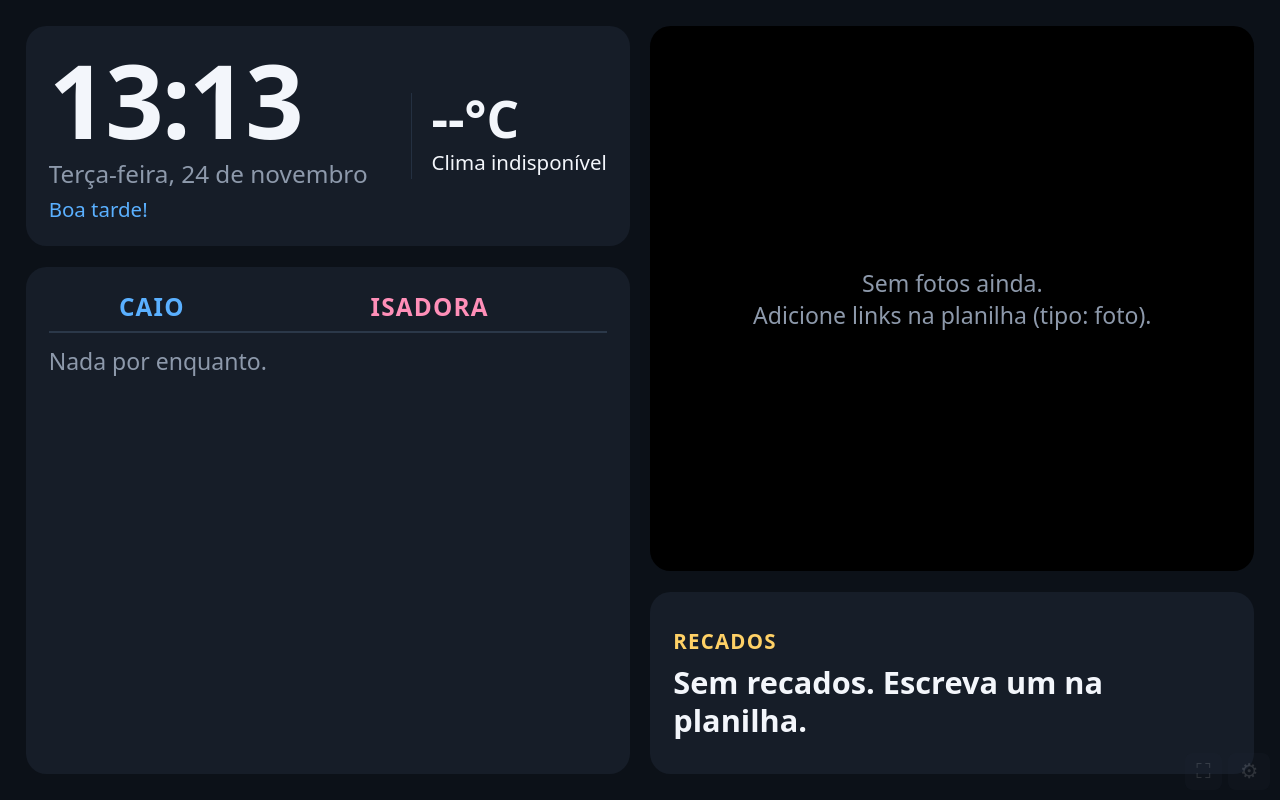
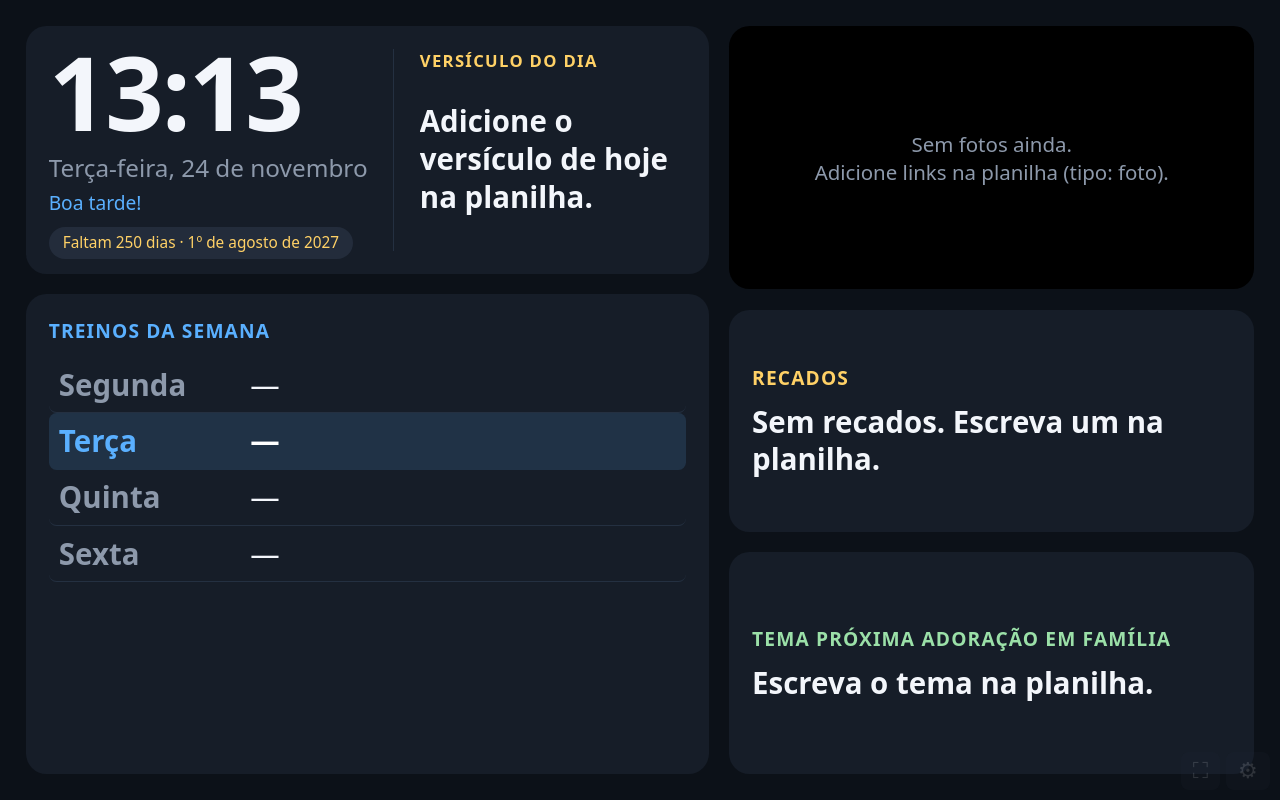
Before and after one commit to caiovitmachado-bot/painel, a plain HTML site: page index.html in a window 1280 px wide. Drawn offline with Linux system fonts and the light colour scheme; no server answers.

Commit message:
Add files via upload

```diff
--- a/index.html
+++ b/index.html
@@ -5,69 +5,69 @@
 <meta name="viewport" content="width=device-width, initial-scale=1">
 <title>Painel da TV</title>
 <style>
-:root{color-scheme:dark;--bg:#0c1118;--card:#161d28;--tx:#f3f6fb;--mu:#8d99ab;--c1:#5ab0ff;--c2:#ff8fb8}
+:root{color-scheme:dark;--bg:#0c1118;--card:#161d28;--tx:#f3f6fb;--mu:#8d99ab;--ac:#5ab0ff;--gd:#ffd166}
 *,*::before,*::after{box-sizing:border-box}
 html,body{height:100%;margin:0}
 body{background:var(--bg);color:var(--tx);font-family:system-ui,-apple-system,"Segoe UI",Roboto,Arial,sans-serif;overflow:hidden}
-.grid{height:100%;display:grid;grid-template-columns:1fr 1fr;grid-template-rows:auto 1fr;gap:1.6vw;padding:2vw}
+.grid{height:100%;display:grid;grid-template-columns:1.3fr 1fr;grid-template-rows:31vh 1fr;grid-gap:1.6vw;gap:1.6vw;padding:2vw}
 .card{background:var(--card);border-radius:1.6vw;padding:1.8vw;min-height:0;overflow:hidden}
-.top{display:flex;align-items:center;justify-content:space-between;gap:1.5vw}
-#time{font-size:min(8vw,17vh);font-weight:700;line-height:1;letter-spacing:-.02em;font-variant-numeric:tabular-nums}
-#date{font-size:min(1.9vw,3.6vh);color:var(--mu);margin-top:.8vh}
-#greet{font-size:min(1.6vw,3vh);color:var(--c1);margin-top:.6vh}
-.weather{display:flex;align-items:center;gap:1.2vw;padding-left:1.5vw;border-left:1px solid #243041}
-#wt{font-size:min(4vw,8vh);font-weight:700;line-height:1}
-#wc{font-size:min(1.6vw,3vh);margin-top:.4vh}
-#wm{font-size:min(1.3vw,2.5vh);color:var(--mu);margin-top:.4vh}
-.ahead,.r{display:grid;grid-template-columns:6ch 1fr 1fr;gap:1.2vw}
-.ahead{padding-bottom:1vh;border-bottom:2px solid #2b3849}
-.ahead h2{margin:0;font-size:min(1.9vw,3.6vh);letter-spacing:.05em}
-.ahead .c{color:var(--c1)}.ahead .i{color:var(--c2)}
-.r{padding:.9vh 0;border-bottom:1px solid #243041;font-size:calc(min(1.9vw,3.7vh)*var(--k,1));align-items:start}
-.agenda{display:flex;flex-direction:column}
-#agb{flex:1;min-height:0;overflow:hidden}
-.hidepast .r.past{display:none}
-.r b{color:var(--mu);font-variant-numeric:tabular-nums}
-.r.past{opacity:.28}
-.cell div{padding:.1vh 0}
-.cell.nc.next{color:var(--c1);font-weight:700}
-.cell.ni.next{color:var(--c2);font-weight:700}
-.empty{color:var(--mu);font-size:min(1.8vw,3.4vh);padding-top:1.5vh}
-.side{grid-column:2;grid-row:1/3;display:flex;flex-direction:column;gap:1.6vw;min-height:0}
-.photo{flex:4;position:relative;padding:0;background:#000}
+h2{margin:0 0 1vw;font-size:1.5vw;letter-spacing:.06em;font-weight:700}
+.top{display:flex;align-items:stretch}
+.tl{flex:none;display:flex;flex-direction:column;justify-content:center;margin-right:2vw}
+#time{font-size:8vw;font-weight:700;line-height:1;letter-spacing:-.02em;font-variant-numeric:tabular-nums}
+#date{font-size:1.9vw;color:var(--mu);margin-top:.6vw}
+#greet{font-size:1.5vw;color:var(--ac);margin-top:.4vw}
+#cd{display:inline-block;align-self:flex-start;margin-top:.9vw;font-size:1.2vw;color:var(--gd);background:#232c3b;border-radius:2vw;padding:.4vw 1.1vw}
+.verse{flex:1;min-width:0;display:flex;flex-direction:column;border-left:1px solid #243041;padding-left:2vw}
+.vh{font-size:1.3vw;letter-spacing:.08em;color:var(--gd);font-weight:700;margin-bottom:.6vw}
+.vbox{flex:1;min-height:0;overflow:hidden;display:flex;align-items:center}
+#vin{width:100%}
+#vtx{line-height:1.3;font-weight:600}
+#vrf{color:var(--mu);margin-top:.5em;font-size:.8em}
+.trn{display:flex;flex-direction:column}
+.trn h2{color:var(--ac)}
+#trb{flex:1;min-height:0;overflow:hidden}
+.tr{display:flex;padding:.6vw .8vw;border-bottom:1px solid #243041;border-radius:.6vw}
+.tr b{flex:none;width:6.5em;color:var(--mu)}
+.tr span{flex:1}
+.tr.hoje{background:rgba(90,176,255,.14);color:#fff;font-weight:700;border-bottom-color:transparent}
+.tr.hoje b{color:var(--ac)}
+.side{grid-column:2;grid-row:1/3;display:flex;flex-direction:column;min-height:0}
+.side .card+.card{margin-top:1.6vw}
+.photo{flex:1.5;position:relative;padding:0;background:#000}
 .ph{position:absolute;top:0;left:0;width:100%;height:100%;opacity:0;transition:opacity 1.2s;overflow:hidden}
 .ph.on{opacity:1}
 .ph .bg{position:absolute;top:-6%;left:-6%;width:112%;height:112%;background-position:center;background-size:cover;background-repeat:no-repeat;-webkit-filter:blur(28px) brightness(.5);filter:blur(28px) brightness(.5)}
 .ph .fg{position:absolute;top:0;left:0;width:100%;height:100%;background-position:center;background-size:contain;background-repeat:no-repeat}
-.noph{position:absolute;top:0;left:0;width:100%;height:100%;display:flex;align-items:center;justify-content:center;color:var(--mu);font-size:min(1.8vw,3.4vh);text-align:center;padding:2vw}
-.rec{flex:1;display:flex;flex-direction:column;justify-content:center}
-.rec h2{margin:0 0 1vh;font-size:min(1.6vw,3vh);letter-spacing:.06em;color:#ffd166}
-#rt{font-size:min(2.4vw,4.6vh);font-weight:600;line-height:1.25;transition:opacity .5s}
-.tools{position:fixed;right:.8vw;bottom:.8vw;display:flex;gap:.5vw;opacity:.15;transition:opacity .3s;z-index:5}
+.noph{position:absolute;top:0;left:0;width:100%;height:100%;display:flex;align-items:center;justify-content:center;color:var(--mu);font-size:1.6vw;text-align:center;padding:2vw}
+.rec,.tema{flex:1;display:flex;flex-direction:column;justify-content:center}
+.rec h2{color:var(--gd)}
+.tema h2{color:#9be0a8}
+#rt,#tm{font-size:2.3vw;font-weight:600;line-height:1.25}
+#rt{transition:opacity .5s}
+.tools{position:fixed;right:.8vw;bottom:.8vw;display:flex;opacity:.15;transition:opacity .3s;z-index:5}
 .tools:hover,.tools:focus-within{opacity:1}
-.tools button{background:#222c3b;color:var(--tx);border:0;border-radius:8px;font-size:max(18px,1.6vw);padding:.5vw .9vw;cursor:pointer}
-dialog{background:#171f2b;color:var(--tx);border:1px solid #2b3849;border-radius:16px;padding:22px;width:min(620px,94vw)}
+.tools button{background:#222c3b;color:var(--tx);border:0;border-radius:8px;font-size:22px;padding:6px 12px;margin-left:6px;cursor:pointer}
+dialog{background:#171f2b;color:var(--tx);border:1px solid #2b3849;border-radius:16px;padding:22px;width:94%;max-width:620px}
 dialog::backdrop{background:rgba(0,0,0,.65)}
 dialog p{color:var(--mu);font-size:15px;line-height:1.5;margin:8px 0}
 input{width:100%;background:#0f151e;color:var(--tx);border:1px solid #2b3849;border-radius:8px;padding:10px;font:inherit;font-size:16px;margin-top:6px}
-.btns{display:flex;gap:10px;margin-top:14px}
-.btns button{background:#2a3a52;color:var(--tx);border:0;border-radius:8px;padding:10px 16px;font-size:15px;cursor:pointer}
-@media (max-aspect-ratio:1/1){body{overflow:auto}.grid{grid-template-columns:1fr;height:auto}.side{grid-column:1;grid-row:auto;min-height:90vh}.top{flex-wrap:wrap}.ahead,.r{font-size:18px}}
+.btns{margin-top:14px}
+.btns button{background:#2a3a52;color:var(--tx);border:0;border-radius:8px;padding:10px 16px;margin-right:10px;font-size:15px;cursor:pointer}
+@media (max-aspect-ratio:1/1){body{overflow:auto}.grid{display:block;height:auto}.card{margin-bottom:16px}.side{min-height:90vh}.top{flex-wrap:wrap}#time{font-size:22vw}h2,.vh{font-size:16px}#date,#greet,#cd{font-size:16px}#rt,#tm,.tr{font-size:20px}}
 </style>
 </head>
 <body>
 <div class="grid">
   <section class="card top">
-    <div><div id="time">--:--</div><div id="date"></div><div id="greet"></div></div>
-    <div class="weather"><div><div id="wt">--°C</div><div id="wc">Buscando o clima…</div><div id="wm"></div></div></div>
+    <div class="tl"><div id="time">--:--</div><div id="date"></div><div id="greet"></div><div id="cd"></div></div>
+    <div class="verse"><div class="vh">VERSÍCULO DO DIA</div><div class="vbox" id="vbox"><div id="vin"><div id="vtx"></div><div id="vrf"></div></div></div></div>
   </section>
-  <section class="card agenda">
-    <div class="ahead"><span></span><h2 class="c">CAIO</h2><h2 class="i">ISADORA</h2></div>
-    <div id="agb"></div>
-  </section>
+  <section class="card trn"><h2>TREINOS DA SEMANA</h2><div id="trb"></div></section>
   <div class="side">
     <section class="card photo"><div class="ph on" id="pa"><div class="bg"></div><div class="fg"></div></div><div class="ph" id="pb"><div class="bg"></div><div class="fg"></div></div><div class="noph" id="nop">Sem fotos ainda.<br>Adicione links na planilha (tipo: foto).</div></section>
     <section class="card rec"><h2>RECADOS</h2><div id="rt"></div></section>
+    <section class="card tema"><h2>TEMA PRÓXIMA ADORAÇÃO EM FAMÍLIA</h2><div id="tm"></div></section>
   </div>
 </div>
 <div class="tools"><button id="fs" title="Tela cheia">⛶</button><button id="cfg" title="Configurar planilha">⚙</button></div>
@@ -80,68 +80,81 @@ input{width:100%;background:#0f151e;color:var(--tx);border:1px solid #2b3849;bor
 </dialog>
 
 <script>
-// Se quiser, cole o link da planilha aqui e não precisa configurar na tela:
 const SHEET_URL='https://docs.google.com/spreadsheets/d/e/2PACX-1vSxNuoUJ6PvQM9rnhgWEV-gEyTt0gwGvHiaIffnmIlXrE_IE8HLbz-3WeOwo_PZgkG-jN2zVc8AL_ou/pub?gid=2039905258&single=true&output=csv';
-// Local do clima (Curitibanos, SC)
-const LAT=-27.2833,LON=-50.5833;
+const ALVO=[2027,8,1]; // contagem regressiva: 1 de agosto de 2027
 
-const KEY='painelTV2';
+const KEY='painelTV3';
 const $=id=>document.getElementById(id);
 let URLCSV=(SHEET_URL||localStorage.getItem(KEY)||'').trim();
-let D={caio:[],isadora:[],recado:[],foto:[]};
+let D={verso:[],treino:{},tema:'',recado:[],foto:[]};
 
-/* ---------- agenda unificada ---------- */
-function agenda(now){
-  const box=$('agb');box.textContent='';
-  const rows=new Map();let u=0;
-  const nx={caio:9998,isadora:9998};
-  ['caio','isadora'].forEach(p=>D[p].forEach(i=>{
-    const m=i.h.match(/^(\d{1,2}):(\d{2})/);
-    const t=m?+m[1]*60+ +m[2]:9999;
-    const key=m?String(t):'u'+(u++);
-    if(!rows.has(key))rows.set(key,{t:t,h:m?m[1].padStart(2,'0')+':'+m[2]:'•',caio:[],isadora:[]});
-    rows.get(key)[p].push(i.x);
-    if(t>=now&&t<9999&&t<nx[p])nx[p]=t;
-  }));
-  if(!rows.size){const e=document.createElement('div');e.className='empty';e.textContent='Nada por enquanto.';box.appendChild(e);return}
-  [...rows.values()].sort((a,b)=>a.t-b.t).forEach(r=>{
-    const row=document.createElement('div');row.className='r'+(r.t<now?' past':'');
-    const b=document.createElement('b');b.textContent=r.h;row.appendChild(b);
-    [['caio','nc'],['isadora','ni']].forEach(([p,c])=>{
-      const cell=document.createElement('div');cell.className='cell '+c+(r.t===nx[p]?' next':'');
-      r[p].forEach(x=>{const d=document.createElement('div');d.textContent=x;cell.appendChild(d)});
-      row.appendChild(cell);
-    });
-    box.appendChild(row);
+/* ---------- ajuste de tamanho do texto ---------- */
+function fitVerse(){
+  const box=$('vbox'),v=$('vin');let f=2.3;
+  v.style.fontSize=f+'vw';
+  while(v.offsetHeight>box.clientHeight+1&&f>1){f-=.1;v.style.fontSize=f+'vw'}
+}
+function fitTreinos(){
+  const box=$('trb');let f=2.3;
+  box.style.fontSize=f+'vw';
+  while(box.scrollHeight>box.clientHeight+1&&f>1){f-=.1;box.style.fontSize=f+'vw'}
+}
+
+/* ---------- versículo do dia ---------- */
+function pd(s){
+  s=(s||'').trim();let m;
+  if(m=s.match(/^(\d{4})-(\d{1,2})-(\d{1,2})/))return [+m[1],+m[2],+m[3]];
+  if(m=s.match(/^(\d{1,2})\/(\d{1,2})(?:\/(\d{2,4}))?/)){let y=m[3]?+m[3]:0;if(y&&y<100)y+=2000;return [y,+m[2],+m[1]]}
+  return null;
+}
+function renderVerse(){
+  const n=new Date(),yy=n.getFullYear(),hoje=yy*10000+(n.getMonth()+1)*100+n.getDate();
+  let best=null;
+  D.verso.forEach(v=>{if(v.k<=hoje&&(!best||v.k>=best.k))best=v});
+  const tx=$('vtx'),rf=$('vrf');
+  if(!best){tx.textContent='Adicione o versículo de hoje na planilha.';rf.textContent=''}
+  else{
+    const x=best.x,i=Math.max(x.lastIndexOf(' — '),x.lastIndexOf(' – '));
+    if(i>0){tx.textContent=x.slice(0,i);rf.textContent=x.slice(i+3)}else{tx.textContent=x;rf.textContent=''}
+  }
+  fitVerse();
+}
+
+/* ---------- treinos (seg, ter, qui, sex) ---------- */
+function renderTreinos(){
+  const box=$('trb');box.textContent='';
+  const dias=[['seg','Segunda',1],['ter','Terça',2],['qui','Quinta',4],['sex','Sexta',5]];
+  const hoje=new Date().getDay();
+  dias.forEach(d=>{
+    const r=document.createElement('div');r.className='tr'+(hoje===d[2]?' hoje':'');
+    const b=document.createElement('b'),s=document.createElement('span');
+    b.textContent=d[1];
+    const t=D.treino[d[0]];
+    s.textContent=t&&t.length?t.join(' · '):'—';
+    r.appendChild(b);r.appendChild(s);box.appendChild(r);
   });
-  fit(box);
+  fitTreinos();
 }
-function fit(box){
-  box.classList.remove('hidepast');let k=1;box.style.setProperty('--k',k);
-  while(box.scrollHeight>box.clientHeight+1&&k>.55){k-=.05;box.style.setProperty('--k',k)}
-  if(box.scrollHeight>box.clientHeight+1)box.classList.add('hidepast');
+
+/* ---------- contagem regressiva ---------- */
+function renderCount(){
+  const n=new Date(),a=Date.UTC(n.getFullYear(),n.getMonth(),n.getDate()),b=Date.UTC(ALVO[0],ALVO[1]-1,ALVO[2]);
+  const d=Math.round((b-a)/864e5),el=$('cd');
+  if(d<0){el.style.display='none';return}
+  el.style.display='inline-block';
+  el.textContent=d===0?'Hoje é 1º de agosto de 2027!':d===1?'Falta 1 dia · 1º de agosto de 2027':'Faltam '+d+' dias · 1º de agosto de 2027';
 }
+
+/* ---------- relógio ---------- */
+function renderAll(){renderVerse();renderTreinos();renderCount();$('tm').textContent=D.tema||'Escreva o tema na planilha.'}
 function tick(){
-  const d=new Date(),now=d.getHours()*60+d.getMinutes();
+  const d=new Date();
   $('time').textContent=d.toLocaleTimeString('pt-BR',{hour:'2-digit',minute:'2-digit'});
   const s=d.toLocaleDateString('pt-BR',{weekday:'long',day:'numeric',month:'long'});
   $('date').textContent=s.charAt(0).toUpperCase()+s.slice(1);
   const h=d.getHours();$('greet').textContent=h<12?'Bom dia!':h<18?'Boa tarde!':'Boa noite!';
-  const k=now+'|'+JSON.stringify(D.caio)+JSON.stringify(D.isadora);
-  if(k!==tick.k){tick.k=k;agenda(now)}
-}
-
-/* ---------- clima (Open-Meteo, automático) ---------- */
-const WC={0:['☀️','Céu limpo'],1:['🌤️','Poucas nuvens'],2:['⛅','Parcialmente nublado'],3:['☁️','Nublado'],45:['🌫️','Neblina'],48:['🌫️','Neblina'],51:['🌦️','Garoa'],53:['🌦️','Garoa'],55:['🌦️','Garoa forte'],61:['🌧️','Chuva fraca'],63:['🌧️','Chuva'],65:['🌧️','Chuva forte'],71:['❄️','Neve'],73:['❄️','Neve'],75:['❄️','Neve'],80:['🌧️','Pancadas de chuva'],81:['🌧️','Pancadas de chuva'],82:['🌧️','Chuva forte'],95:['⛈️','Tempestade'],96:['⛈️','Tempestade'],99:['⛈️','Tempestade']};
-async function weather(){
-  try{
-    const u='https://api.open-meteo.com/v1/forecast?latitude='+LAT+'&longitude='+LON+'&current=temperature_2m,weather_code,is_day&daily=temperature_2m_max,temperature_2m_min,precipitation_probability_max&timezone=America%2FSao_Paulo&forecast_days=1';
-    const r=await fetch(u);if(!r.ok)throw 0;const j=await r.json();
-    const c=j.current,d=j.daily,w=WC[c.weather_code]||['🌡️','—'];
-    $('wt').textContent=Math.round(c.temperature_2m)+'°C';
-    $('wc').textContent=w[1];
-    $('wm').textContent='Mín. '+Math.round(d.temperature_2m_min[0])+'° · Máx. '+Math.round(d.temperature_2m_max[0])+'° · Chuva '+d.precipitation_probability_max[0]+'%';
-  }catch(e){if($('wc').textContent.startsWith('Buscando'))$('wc').textContent='Clima indisponível'}
+  const k=d.toDateString();
+  if(k!==tick.k){tick.k=k;renderAll()}
 }
 
 /* ---------- planilha ---------- */
@@ -149,15 +162,24 @@ function csv(t){const r=[];let row=[],c='',q=false;for(let i=0;i<t.length;i++){c
 const norm=s=>(s||'').toLowerCase().normalize('NFD').replace(/[\u0300-\u036f]/g,'').trim();
 function img(u){u=u.trim();const m=u.match(/drive\.google\.com\/file\/d\/([\w-]+)/)||u.match(/drive\.google\.com\/(?:open|uc)\?.*id=([\w-]+)/);return m?'https://lh3.googleusercontent.com/d/'+m[1]+'=w1280':u}
 function apply(txt){
-  const n={caio:[],isadora:[],recado:[],foto:[]};
+  const n={verso:[],treino:{},tema:'',recado:[],foto:[]};
+  const yy=new Date().getFullYear();
   csv(txt).forEach(r=>{
     const t=norm(r[0]);if(!t||t==='tipo')return;
     const h=(r[1]||'').trim(),x=(r[2]||'').trim();
-    if(t==='caio'||t==='isadora'){if(x||h)n[t].push({h:x?h:'',x:x||h})}
-    else if(t==='recado'||t==='recados'){const m=x||h;if(m)n.recado.push(m)}
-    else if(t==='foto'||t==='fotos'){(x||h).split(/[\s,;]+/).forEach(l=>{if(/^https?:/i.test(l))n.foto.push(img(l))})}
+    if(t.indexOf('versic')===0||t.indexOf('biblic')===0||t.indexOf('texto')===0){
+      const p=pd(h);if(p&&x)n.verso.push({k:(p[0]||yy)*10000+p[1]*100+p[2],x:x});
+    }else if(t.indexOf('trein')===0){
+      const d=norm(h).slice(0,3);if(x&&d){(n.treino[d]=n.treino[d]||[]).push(x)}
+    }else if(t.indexOf('tema')===0){
+      if(x||h)n.tema=x||h;
+    }else if(t==='recado'||t==='recados'){
+      const m=x||h;if(m)n.recado.push(m)
+    }else if(t==='foto'||t==='fotos'){
+      (x||h).split(/[\s,;]+/).forEach(l=>{if(/^https?:/i.test(l))n.foto.push(img(l))})
+    }
   });
-  D=n;tick();
+  D=n;renderAll();
   if(ri>=D.recado.length)ri=0;if(pi>=D.foto.length)pi=0;
   $('nop').style.display=D.foto.length?'none':'flex';
   if(!D.foto.length){$('pa').classList.remove('on');$('pb').classList.remove('on')}
@@ -165,7 +187,7 @@ function apply(txt){
 async function load(){
   if(!URLCSV)return;
   try{
-    const res=await fetch(URLCSV+(URLCSV.includes('?')?'&':'?')+'t='+Date.now(),{cache:'no-store'});
+    const res=await fetch(URLCSV+(URLCSV.indexOf('?')>-1?'&':'?')+'t='+Date.now(),{cache:'no-store'});
     if(!res.ok)throw 0;const txt=await res.text();
     try{localStorage.setItem(KEY+'d',txt)}catch(e){}
     apply(txt);
@@ -181,14 +203,15 @@ function recado(){
     t.style.opacity=1;ri=(ri+1)%Math.max(D.recado.length,1);
   },400);
 }
-function alt(u){const m=u.match(/lh3\.googleusercontent\.com\/d\/([\w-]+)/);return m?'https://drive.google.com/thumbnail?id='+m[1]+'&sz=w1600':null}
+function alt(u){const m=u.match(/lh3\.googleusercontent\.com\/d\/([\w-]+)/);return m?'https://drive.google.com/thumbnail?id='+m[1]+'&sz=w1280':null}
 function foto(tries){
   if(!D.foto.length)return;
   tries=tries||0;
   const u=D.foto[pi%D.foto.length];pi=(pi+1)%D.foto.length;
   const show=src=>{
     const a=$(front?'pb':'pa'),b=$(front?'pa':'pb');
-    const v='url("'+src+'")';a.children[0].style.backgroundImage=v;a.children[1].style.backgroundImage=v;a.classList.add('on');b.classList.remove('on');front=!front;
+    const v='url("'+src+'")';a.children[0].style.backgroundImage=v;a.children[1].style.backgroundImage=v;
+    a.classList.add('on');b.classList.remove('on');front=!front;
   };
   const im=new Image();
   im.onload=()=>show(im.src);
@@ -206,11 +229,10 @@ $('cancel').onclick=()=>$('dlg').close();
 $('ok').onclick=()=>{URLCSV=$('url').value.trim();try{localStorage.setItem(KEY,URLCSV)}catch(e){}$('dlg').close();load()};
 $('fs').onclick=()=>{try{document.fullscreenElement?document.exitFullscreen():document.documentElement.requestFullscreen()}catch(e){}};
 
-window.addEventListener('resize',()=>{tick.k='';tick()});
-tick();weather();recado();
-if(!URLCSV){$('url').value='';setTimeout(()=>$('dlg').showModal(),400)}else load();
+window.addEventListener('resize',renderAll);
+tick();recado();
+if(!URLCSV){setTimeout(()=>$('dlg').showModal(),400)}else load();
 setInterval(tick,1000);
-setInterval(weather,15*60*1000);
 setInterval(load,60*1000);
 setInterval(recado,10000);
 setInterval(foto,10000);
```
